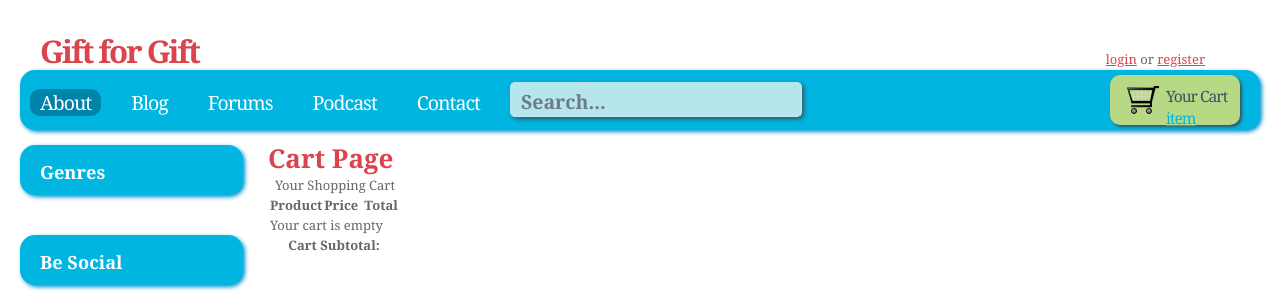
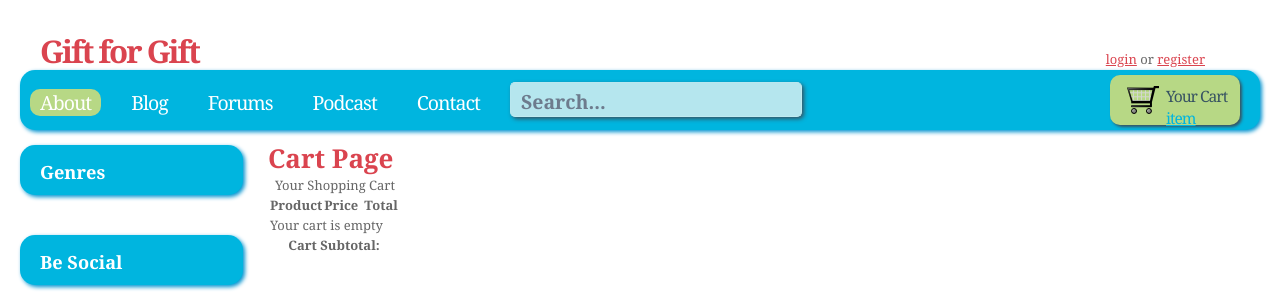
Before and after one commit to bmac/evilsheep, a Django app: template templates/cart/cart.html in a window 1280 px wide, with the pointer over the restyled element. Shown: the top 301 px of the page. Run offline with Django 3.2, Linux system fonts and the light colour scheme; the template is opened without the code that fills it, so the values that code supplies are empty; some libraries are stand-ins or nearby versions.

Commit message:
Lets use green for link hovers

```diff
--- a/static/css/style.css
+++ b/static/css/style.css
@@ -127,7 +127,7 @@ a:hover {
 }
 
 #menu a:hover {
-    background: #0083A9;
+    background: #B7D885;
     -moz-border-radius: 10px;
     -webkit-border-radius: 10px;
     border-radius: 10px;
```
